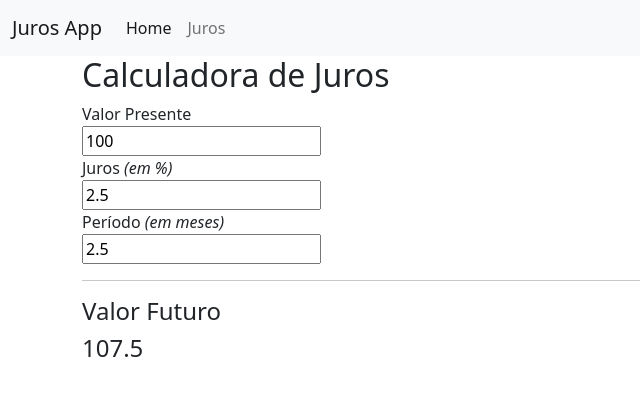
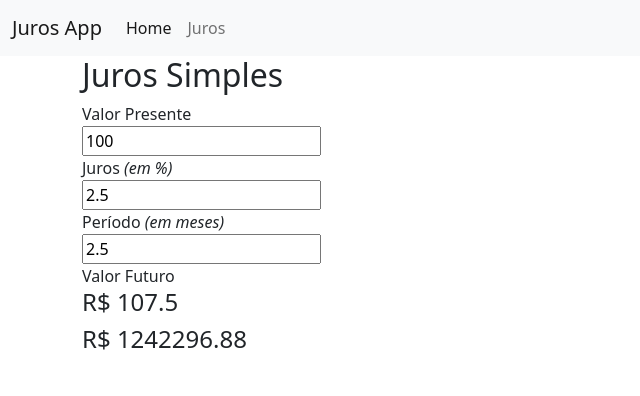
Before and after one commit to AugustoThiago/appJuros, an Angular app: page /juros in a window 1280 px wide. Shown: the top 396 px of the page, without its empty margins (0-640 px from the left). Built offline with nearby package versions, Linux system fonts and the light colour scheme.

Commit message:
2 files modified

```diff
--- a/src/app/juros/juros.component.html
+++ b/src/app/juros/juros.component.html
@@ -1,5 +1,4 @@
-<h2>Calculadora de Juros</h2>
-
+<h2>Juros Simples</h2>
 <div>Valor Presente</div>
 <input type="numer" step="0.01" [(ngModel)]="vp">
 <br>
@@ -8,6 +7,8 @@
 <br>
 <div>Período <em>(em meses)</em></div>
 <input type="numer" step="0.01" [(ngModel)]="j">
-<hr>
-<h4>Valor Futuro</h4>
-<h4>{{getJurosSimples()}}</h4>
+
+<div>Valor Futuro</div>
+<h4>R$ {{getJurosSimples()}}</h4>
+
+<h4>R$ {{getJurosCompostos()}}</h4>
--- a/src/app/juros/juros.component.ts
+++ b/src/app/juros/juros.component.ts
@@ -9,6 +9,7 @@ export class JurosComponent implements OnInit {
   vp: number;
   j:  number;
   n:  number;
+  jc: number;
 
   constructor() {
     this.vp = 100;
@@ -23,4 +24,8 @@ getJurosSimples(){
   return this.vp*(1+this.j/100*this.n)
 }
 
+getJurosCompostos(){
+  this.jc = this.vp*(1+this.j/100*this.n)
+  return Math.pow(this.jc,this.n).toFixed(2);
 }
+}
```
